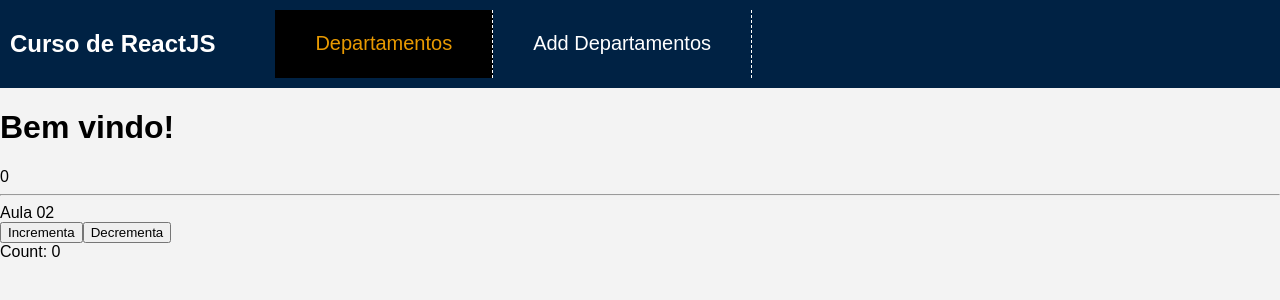
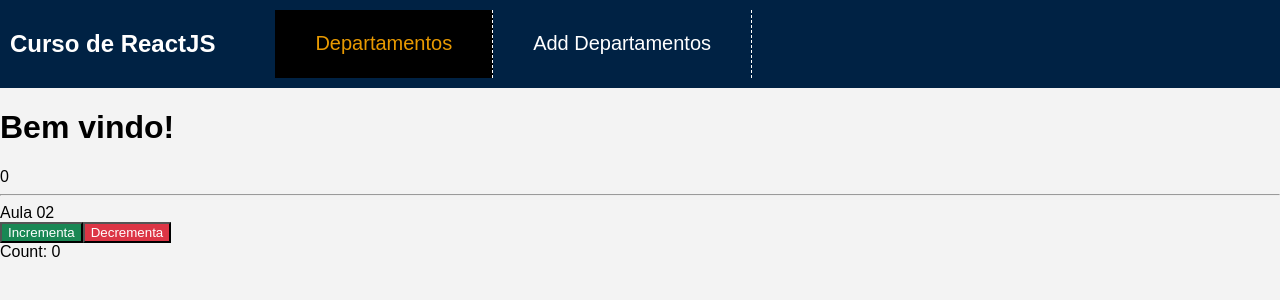
Before and after one commit to csfeijo/1606074-reactjs-procempa, a React (Create React App) app in the folder curso-reactjs/: page / in a window 1280 px wide. Shown: the top 300 px of the page. Built offline with nearby package versions, Linux system fonts and the light colour scheme.

Commit message:
Aula 04 - correcao exercicio

```diff
--- a/curso-reactjs/src/App.js
+++ b/curso-reactjs/src/App.js
@@ -17,13 +17,24 @@ function App() {
       <Menu />
       <Titulo aula='Aula 02' turma={count} />
 
-      <Button onClick={() => {
-        setCount(count + 1)
-      }}>Incrementa</Button>
+      <Button
+        onClick={() => {
+          setCount(count + 1)
+        }}
+        variant='success'
+      >
+        Incrementa
+      </Button>
 
-      <Button onClick={() => {
-        setCount(count - 1)
-      }}>Decrementa</Button>
+
+      <Button
+        onClick={() => {
+          setCount(count - 1)
+        }}
+        variant='danger'
+      >
+        Decrementa
+      </Button>
 
       <br/>
       Count: {count}
--- a/curso-reactjs/src/components/Button/index.js
+++ b/curso-reactjs/src/components/Button/index.js
@@ -1,11 +1,15 @@
 import React from 'react';
+import Container from './styles';
 
-const Button = ({ children, onClick }) => {
+const Button = ({ children, onClick, variant }) => {
 
   return (
-    <button onClick={onClick}>
+    <Container
+      onClick={onClick}
+      variant={variant}
+    >
       {children}
-    </button>
+    </Container>
   )
 
 }
--- /dev/null
+++ b/curso-reactjs/src/components/Button/styles.js
@@ -0,0 +1,35 @@
+import styled from 'styled-components';
+
+const getVariant = (variant) => {
+  switch (variant) {
+    case 'success':
+      return (
+        `
+          background: #198754;
+          color: white;
+        `
+      )
+    case 'danger':
+      return (
+        `
+          background: #dc3545;
+          color: white;
+        `
+      )
+    case 'warning':
+      return (
+        `background: #ffc107;`
+      )
+    default:
+      return (
+        `background: #e1e1e1;`
+      )
+  }
+}
+
+
+const Container = styled.button`
+  ${props => getVariant(props.variant)}
+`;
+
+export default Container;
```
